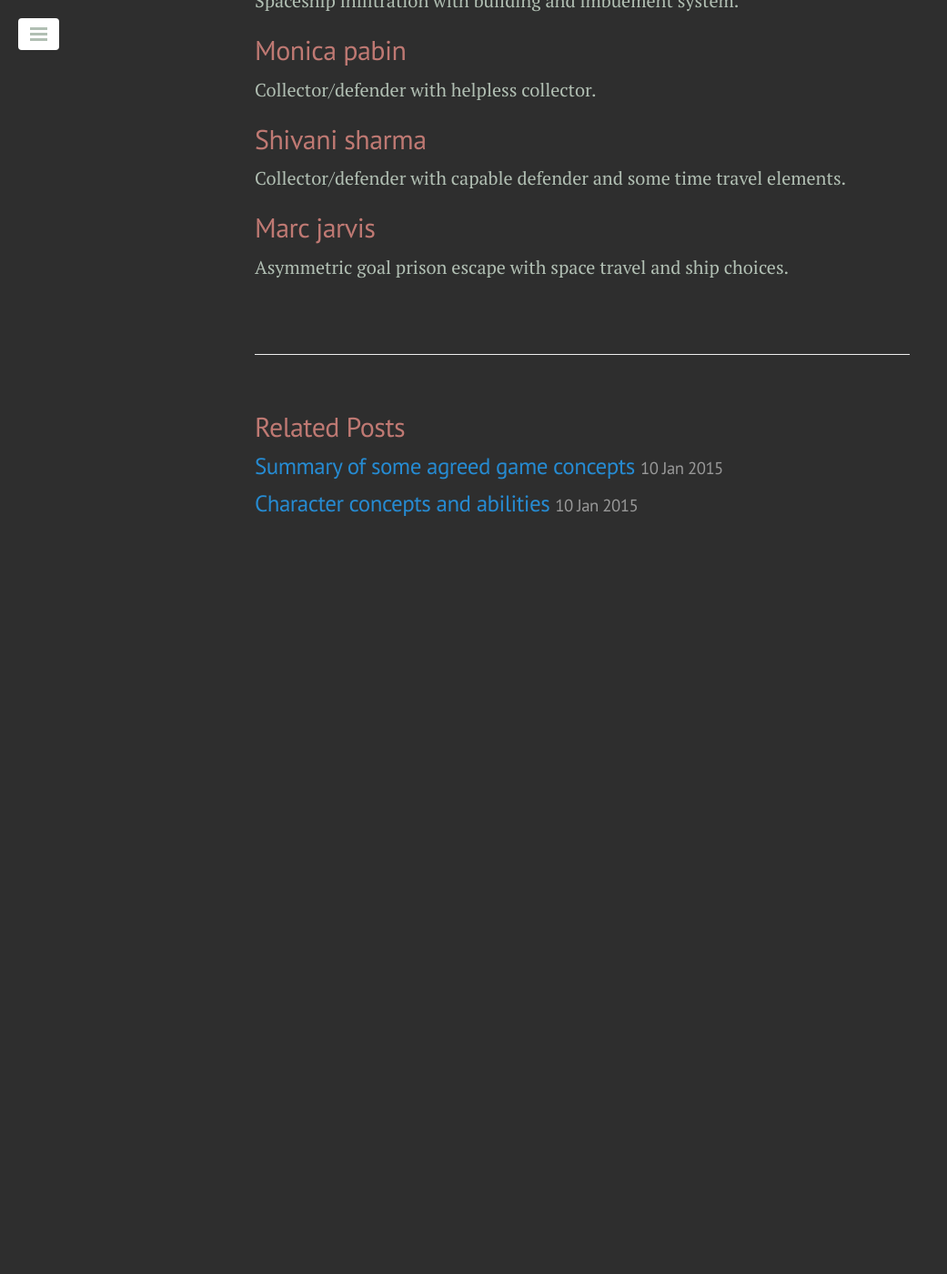
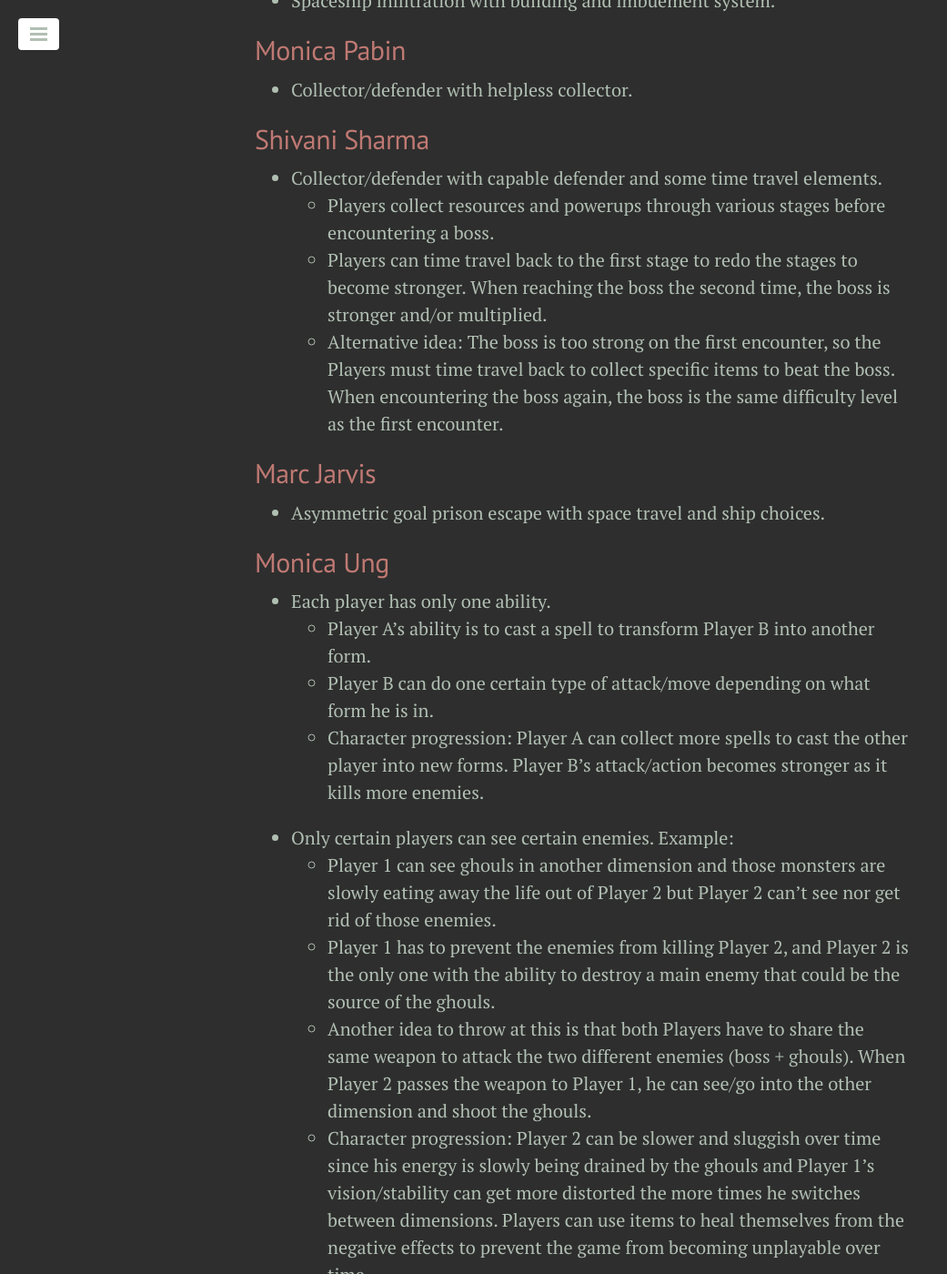
Before and after one commit to scarlethammergames/scarlethammergames.github.io, a Jekyll site: the page built from _posts/15-01-10-game-ideas-by-individuals.md, in a window 1280 px wide and 1400 px high, scrolled down 326 px. Shown: the whole window at 91% size, without its empty margins (0-1041 px from the left). Built offline with Jekyll 4.4.1, drawn with Linux system fonts in a browser that asks for light colours; Markdown is read by kramdown in place of the engine named in the settings; before the commit the page ends 956 px from its top, so only the background shows below that; some of the changed text lies outside the part shown.

Commit message:
Update 15-01-10-game-ideas-by-individuals.md
Added my ideas and elaborated on Shivani's time travelling idea

```diff
--- a/_posts/15-01-10-game-ideas-by-individuals.md
+++ b/_posts/15-01-10-game-ideas-by-individuals.md
@@ -6,21 +6,37 @@ tags: [concept, summary, characterdesign]
 layout: post
 ---
 
-## Calem bendell
+## Calem Bendell
 
-Spaceship infiltration with building and imbuement system.
+* Spaceship infiltration with building and imbuement system.
 
 
-## Monica pabin
+## Monica Pabin
 
-Collector/defender with helpless collector.
+* Collector/defender with helpless collector.
 
 
-## Shivani sharma
+## Shivani Sharma
 
-Collector/defender with capable defender and some time travel elements.
+* Collector/defender with capable defender and some time travel elements.
+  * Players collect resources and powerups through various stages before encountering a boss.
+  * Players can time travel back to the first stage to redo the stages to become stronger.  When reaching the boss the second time, the boss is stronger and/or multiplied.
+  * Alternative idea:  The boss is too strong on the first encounter, so the Players must time travel back to collect specific items to beat the boss.  When encountering the boss again, the boss is the same difficulty level as the first encounter.
 
 
-## Marc jarvis
+## Marc Jarvis
 
-Asymmetric goal prison escape with space travel and ship choices.
+* Asymmetric goal prison escape with space travel and ship choices.
+
+## Monica Ung
+
+* Each player has only one ability.
+  * Player A's ability is to cast a spell to transform Player B into another form.
+  * Player B can do one certain type of attack/move depending on what form he is in.
+  * Character progression: Player A can collect more spells to cast the other player into new forms.  Player B's attack/action becomes stronger as it kills more enemies.
+
+* Only certain players can see certain enemies. Example:
+  * Player 1 can see ghouls in another dimension and those monsters are slowly eating away the life out of Player 2 but Player 2 can't see nor get rid of those enemies.
+  * Player 1 has to prevent the enemies from killing Player 2, and Player 2 is the only one with the ability to destroy a main enemy that could be the source of the ghouls.
+  * Another idea to throw at this is that both Players have to share the same weapon to attack the two different enemies (boss + ghouls).  When Player 2 passes the weapon to Player 1, he can see/go into the other dimension and shoot the ghouls.
+  * Character progression: Player 2 can be slower and sluggish over time since his energy is slowly being drained by the ghouls and Player 1's vision/stability can get more distorted the more times he switches between dimensions.  Players can use items to heal themselves from the negative effects to prevent the game from becoming unplayable over time.
```
